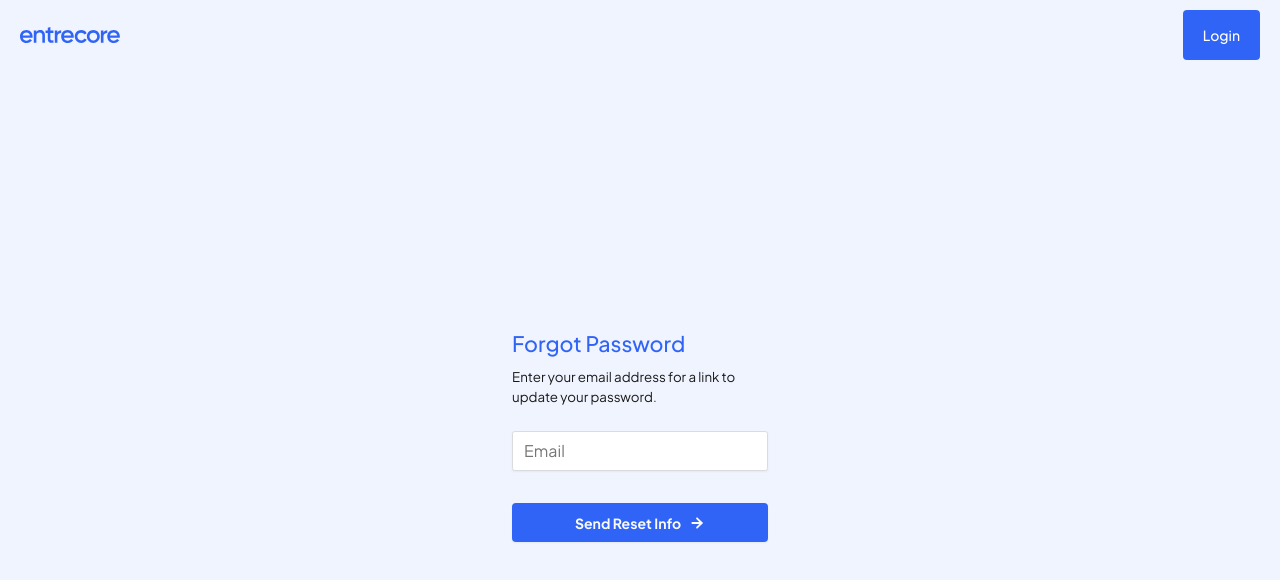
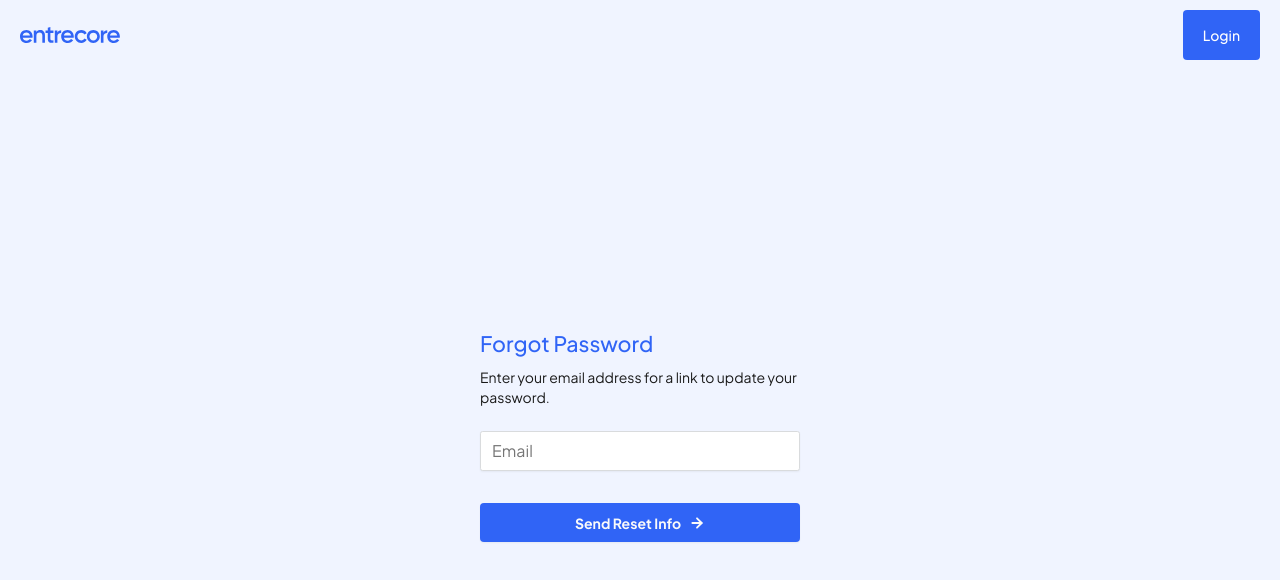
Before and after one commit to punchagency/entrecore-client, a Next.js app: page /auth/forgot-password in a window 1280 px wide. Shown: the top 580 px of the page. Built offline with nearby package versions, Linux system fonts and the light colour scheme.

Commit message:
refactor: reorganize imports and improve layout in password creation and forgot password pages

```diff
--- /dev/null
+++ b/app/auth/forgot-password/layout.tsx
@@ -0,0 +1,20 @@
+import { ReactNode } from "react";
+
+export const metadata = {
+  title: "Forgot Password | Entrecore",
+  description: "Reset your Entrecore account password securely.",
+  keywords: "forgot password, reset password, password recovery, entrecore platform",
+  openGraph: {
+    title: "Forgot Password | Entrecore",
+    description: "Reset your Entrecore account password securely.",
+    type: "website",
+  },
+};
+
+interface ForgotPasswordLayoutProps {
+  children: ReactNode;
+}
+
+export default function ForgotPasswordLayout({ children }: ForgotPasswordLayoutProps) {
+  return <>{children}</>;
+}
--- a/app/auth/forgot-password/page.tsx
+++ b/app/auth/forgot-password/page.tsx
@@ -4,7 +4,7 @@ import { useRouter } from "next/navigation";
 import { zodResolver } from "@hookform/resolvers/zod";
 import { useForm } from "react-hook-form";
 import * as z from "zod";
-import {  Check,} from "lucide-react";
+import { Check } from "lucide-react";
 import { Form, FormControl, FormField, FormItem, FormMessage } from "@/components/ui/form";
 import AuthHeader from "@/components/auth-header";
 import { FloatingLabelInput } from "@/components/floating-label-input";
@@ -28,15 +28,16 @@ export default function ForgotPasswordPage() {
     console.log(values);
   }
 
-
   return (
     <div className="w-full h-screen flex flex-col bg-[#F0F4FF]">
       <AuthHeader buttonText="Login" onButtonClick={() => router.push("/auth/login")} />
       <div className="flex-1 flex items-center justify-center">
-        <div className="w-[20vw]">
+        <div className="w-full max-w-[25vw]">
           <div className="flex flex-col gap-[0.521vw] mb-6">
             <h1 className="text-primary font-medium text-[1.667vw]">Forgot Password</h1>
-            <p className="text-soft-black text-[1.042vw]">Enter your email address for a link to update your password.</p>
+            <p className="text-soft-black text-sm">
+              Enter your email address for a link to update your password.
+            </p>
           </div>
 
           <Form {...form}>
@@ -64,11 +65,8 @@ export default function ForgotPasswordPage() {
               <SubmitButton text="Send Reset Info" />
             </form>
           </Form>
-
-
         </div>
       </div>
-
     </div>
   );
 }
```
Also changed, not shown: app/auth/create-password/page.tsx (+12 -12 lines).
